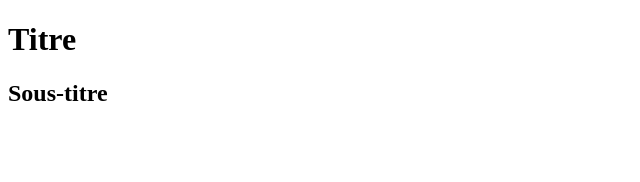
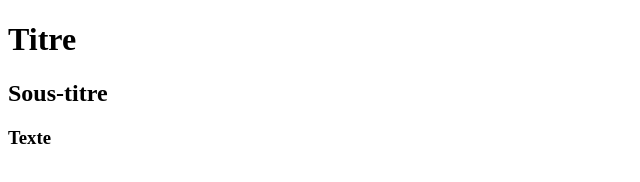
Before and after one commit to Madeinquebec/GitHub, a plain HTML site: page Exercice1/index.html in a window 1280 px wide. Shown: the full height of the page, 0-640 px from the left. Drawn offline with Linux system fonts and the light colour scheme.

Commit message:
Update index.html

```diff
--- a/Exercice1/index.html
+++ b/Exercice1/index.html
@@ -8,5 +8,6 @@
 <body>
     <h1>Titre</h1>
     <h2>Sous-titre</h2>
+    <h3>Texte</h3>
 </body>
 </html>
```
